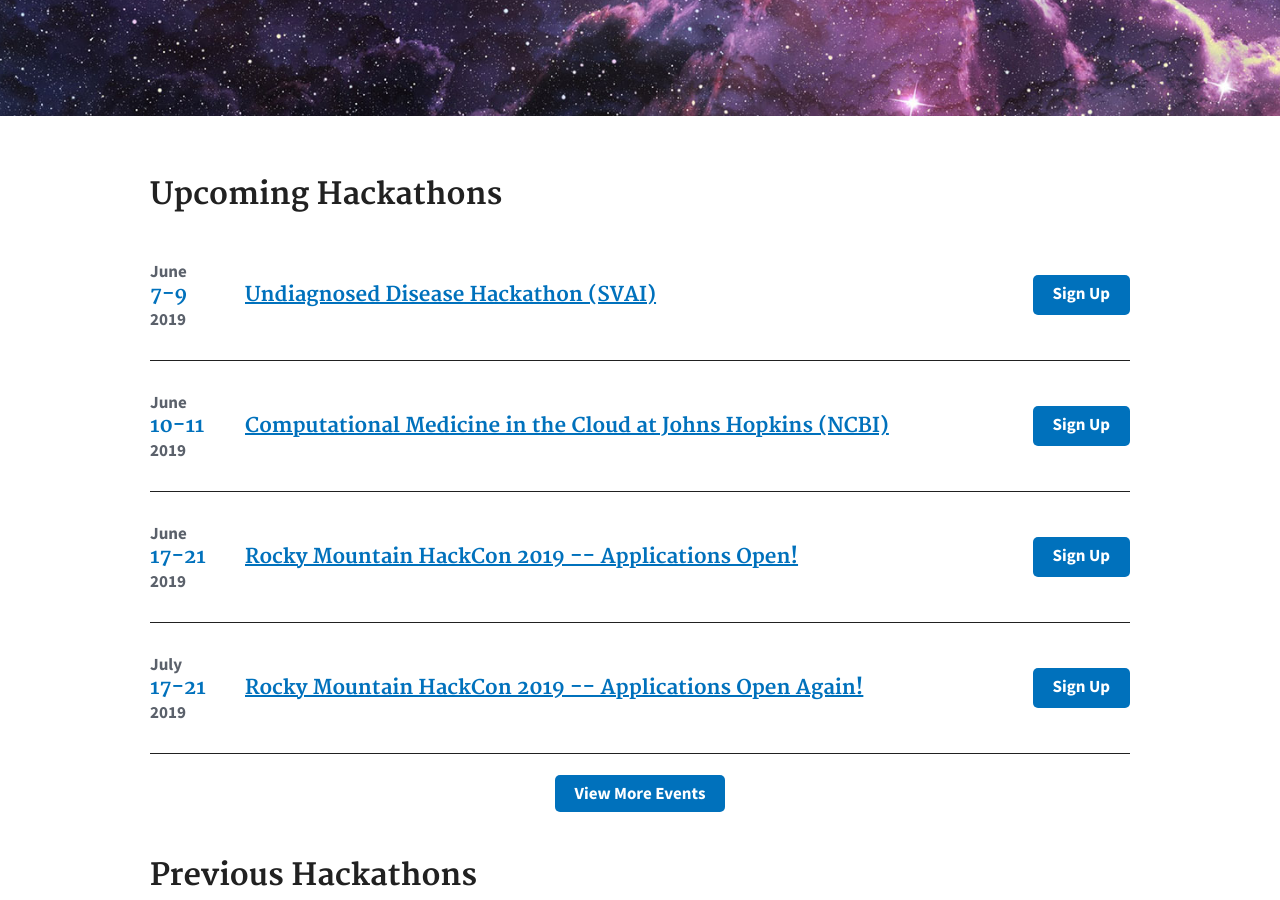
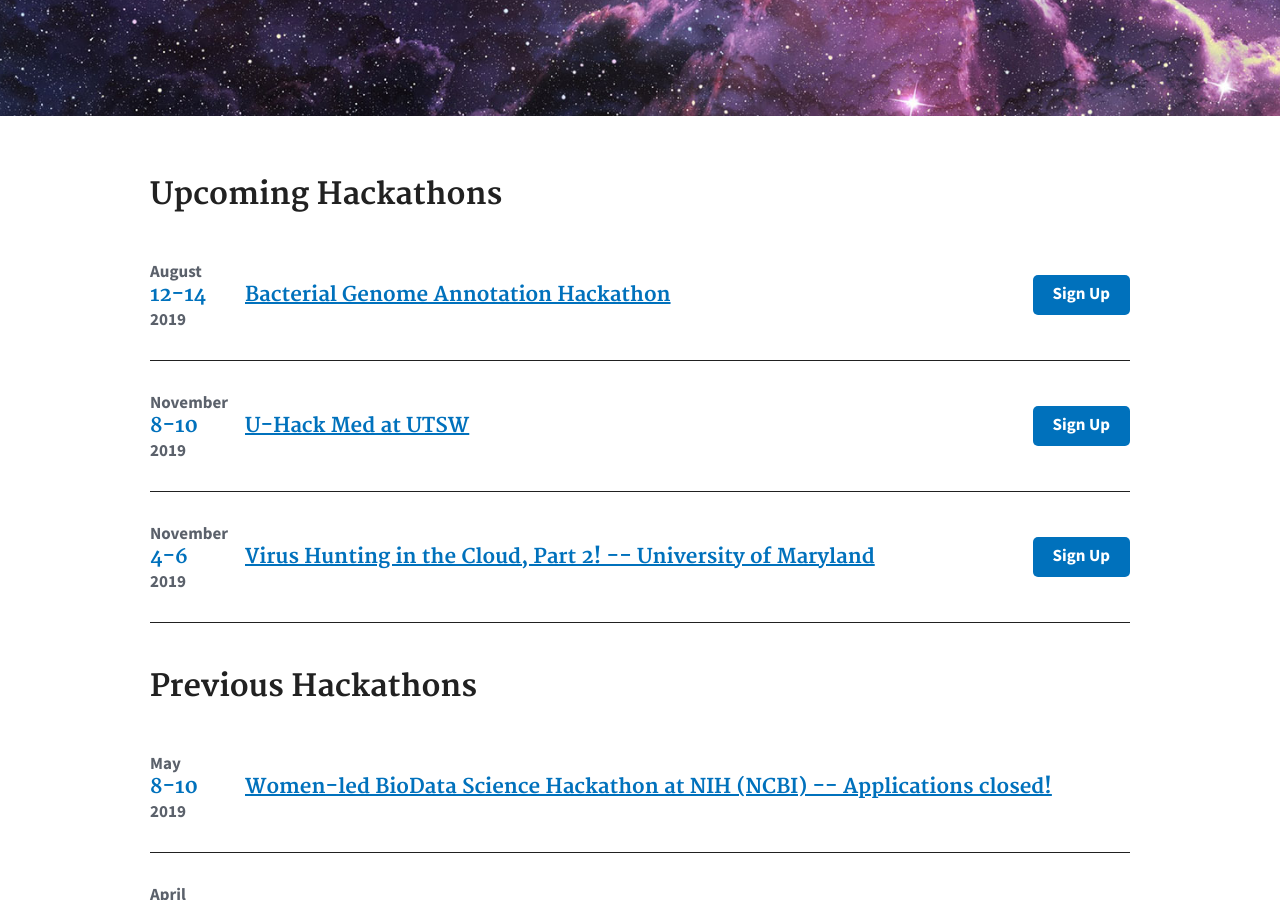
Before and after one commit to NCBI-Codeathons/ncbi-codeathons.github.io, a Jekyll site: the page built from index.md, in a window 1280 px wide and 900 px high, scrolled down 401 px. Built offline with Jekyll 4.4.1, drawn with Linux system fonts in a browser that asks for light colours.

Commit message:
add condition to hide show more button if equal to or less than 4 upcoming hackathons, remove about header, remove list link

```diff
--- a/_data/upcoming-hackathon.yml
+++ b/_data/upcoming-hackathon.yml
@@ -1,51 +1,17 @@
-- month: "June"
-  day: "7-9"
+- month: "August"
+  day: "12-14"
   year: "2019"
-  title: "Undiagnosed Disease Hackathon (SVAI)"
+  title: "Bacterial Genome Annotation Hackathon"
+  link: "https://support.nlm.nih.gov/microvb_hackathon/"
+
+- month: "November"
+  day: "8-10"
+  year: "2019"
+  title: "U-Hack Med at UTSW"
+  link: "https://www.u-hackmed.org/"
+
+- month: "November"
+  day: "4-6"
+  year: "2019"
+  title: "Virus Hunting in the Cloud, Part 2! -- University of Maryland"
   link: "#"
-
-- month: "June"
-  day: "10-11"
-  year: "2019"
-  title: "Computational Medicine in the Cloud at Johns Hopkins (NCBI)"
-  link: "#"
-
-- month: "June"
-  day: "17-21"
-  year: "2019"
-  title: "Rocky Mountain HackCon 2019 -- Applications Open!"
-  link: "#"
-
-- month: "July"
-  day: "17-21"
-  year: "2019"
-  title: "Rocky Mountain HackCon 2019 -- Applications Open Again!"
-  link: "#"
-
-- month: "July"
-  day: "27-29"
-  year: "2019"
-  title: "Another Event"
-  link: "#"
-  hidden: "hidden"
-
-- month: "August"
-  day: "10-11"
-  year: "2019"
-  title: "Another Event"
-  link: "#"
-  hidden: "hidden"
-
-- month: "August"
-  day: "15-16"
-  year: "2019"
-  title: "Another Event"
-  link: "#"
-  hidden: "hidden"
-
-- month: "August"
-  day: "23-28"
-  year: "2019"
-  title: "Another Event"
-  link: "#"
-  hidden: "hidden"
--- a/_includes/hackathon-products.html
+++ b/_includes/hackathon-products.html
@@ -4,6 +4,6 @@
       <h3 class="hackathon-title"><a href="{{hackathon-products.link}}">{{hackathon-products.title}}</a></h3>
       <p>{{hackathon-products.paragraph}}</p>
   </div>
-  <a href="#" class="btn">Github</a>
+  <a href="{{hackathon-products.link}}" class="btn">Github</a>
 </div>
 {% endfor %}
--- a/_includes/upcoming-hackathon.html
+++ b/_includes/upcoming-hackathon.html
@@ -6,6 +6,6 @@
         <span class="year">{{ upcoming-hackathon.year }}</span>
     </span>
     <h3 class="hackathon-title"><a href="{{upcoming-hackathon.link}}">{{upcoming-hackathon.title}}</a></h3>
-    <a href="#" class="btn">Sign Up</a>
+    <a href="{{upcoming-hackathon.link}}" class="btn">Sign Up</a>
 </div>
 {% endfor %}
--- a/js/show-more.js
+++ b/js/show-more.js
@@ -1,6 +1,12 @@
 const show = () => {
   const hiddenUpcomingEvents = [...document.querySelectorAll('.upcoming.hidden')];
   const upcomingToggle = document.querySelector('.upcoming.toggle');
+
+  if (hiddenUpcomingEvents.length <= 4) {
+    upcomingToggle.style.display = 'none';
+  } else {
+    upcomingToggle.style.display = 'block';
+  }
 
   upcomingToggle.addEventListener('click',() => {
     hiddenUpcomingEvents.forEach((event) => {
```
Also changed, not shown: about.md (+0 -3 lines).
